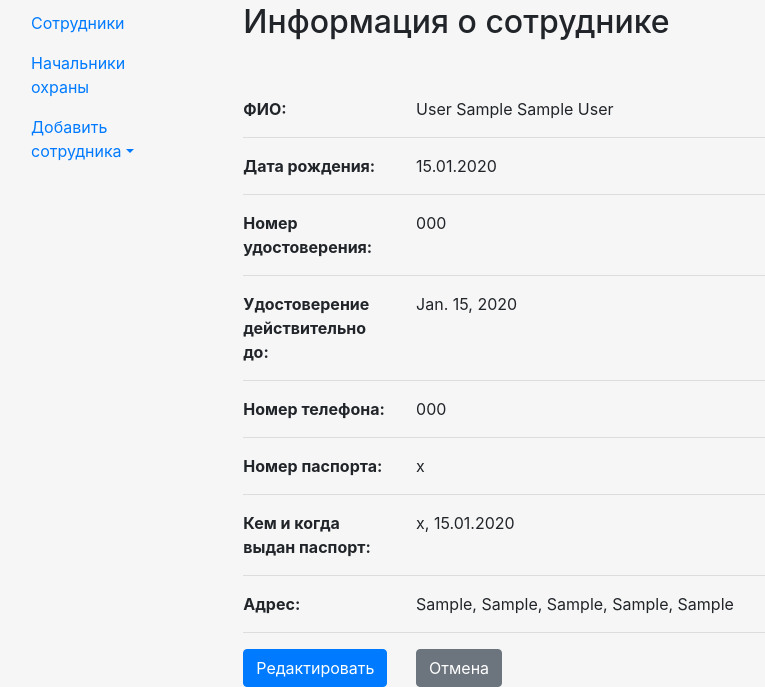
After one commit to makavelly/guardapp, a Django app: page /staff/employee/1 in a window 1280 px wide. The commit adds this page. Shown: the part 147-834 px from the top of the page, without its empty margins (0-765 px from the left). Run offline with Django 3.2, Linux system fonts and the light colour scheme; tables that the repository leaves empty hold one stand-in row (values such as "Sample post"); some libraries are stand-ins or nearby versions.

Commit message:
25.05.2018 work
1. In settings.py a date input format "%d.%m.%Y" is added to the very beginning of a DATE_INPUT_FORMATS, so this format is chosen first in forms etc.
2. File forms.py is created with the form for customizing error_messages. It's not used though.
3. In Employee model fields are created concerning guard license.
4. Employee detail, create and update views created.

```diff
--- a/staff/my_lib/views.py
+++ b/staff/my_lib/views.py
@@ -1,4 +1,5 @@
 from django.views.generic import ListView as DjangoListView
+from django.views.generic import DetailView as DjangoDetailView
 
 class ListView(DjangoListView):
     '''
@@ -16,3 +17,25 @@ class ListView(DjangoListView):
         context['field_list'] = field_list
         #context['field_list'] = self.model._meta.get_fields(include_hidden=False)
         return context
+
+class DetailView(DjangoDetailView):
+    '''
+    Enhanced DetailView which also includes the ``model`` in the context data,
+    so that the template has access to its model class.
+    '''
+
+    def fields(self):
+        return {field.verbose_name: field for field in self.model._meta.get_fields()}
+        #for field in self.model._meta.get_fields():
+        #    {field.verbose_name: "1" for field in self.model._meta.get_fields()}
+        #return self.model._meta.get_fields()
+
+    '''def get_context_data(self):
+        # Adds the model to the context data.
+        context = super(DetailView, self).get_context_data()
+        #field_list = [field for field in self.model._meta.get_fields() if field.name != 'id']
+        field_list = self.model._meta.get_fields()
+        context['field_list'] = field_list
+        #context['field_list'] = self.model._meta.get_fields(include_hidden=False)
+        return context
+	'''
--- a/staff/templates/staff/__base.html
+++ b/staff/templates/staff/__base.html
@@ -21,6 +21,7 @@
 
 <body class="body" style="background-color:#f6f6f6">
 
+	<!-- The upper navbar -->
 	<!-- nav class="navbar navbar-expand-sm navbar-dark bg-dark"-->
 	<nav class="navbar navbar-expand-sm navbar-dark" style="background-color: #204B99;">
 		<a class="navbar-brand" href="{% url 'index' %}">
@@ -32,7 +33,7 @@
 
 		<div class="collapse navbar-collapse" id="navbarNavDropdown">
 			<ul class="navbar-nav mr-auto">
-				<li class="nav-item active">
+				<li class="nav-item">
 					<a class="nav-link" href="{% url 'index' %}">Главная<span class="sr-only">(current)</span></a>
 				</li>
 				<li class="nav-item">
@@ -85,9 +86,11 @@
 		</div-->
 
 		<div class="row">
+			<!-- The sidebar to the left -->
 			<div class="col-sm-2">
 			<br>
-
+				{% block sidebar %}
+				{% comment %}
 				<div class="well bs-sidebar" id="sidebar" style="background-color:#fff">
 					<nav class="nav flex-column nav-pills">
 						<!--a class="nav-link" data-toggle="pill" href="{% url 'employees' %}">Список сотрудников</a-->
@@ -95,15 +98,19 @@
 						<a class="nav-link" data-toggle="pill" href="#">Оружие</a>
 					</nav>
 				</div>
+				{% endcomment %}
+				{% endblock %}
 			</div> <!--col-sm-2-->
+
+			<!-- Main area -->
 			<div class="col-sm-10">
 
 				<div class='container-fluid'>
 					<br>
 					{% block content %}{% endblock %}
 				</div>
-			</div>
-		</div>
+			</div> <!--col-sm-10-->
+		</div> <!--row-->
 	</div>
 	<!-- footer class="footer">
 		<div class="container-fluid">
@@ -113,10 +120,18 @@
 
 	<!-- Bootstrap core JavaScript
     ================================================== -->
-	<script src="{% static 'jquery/dist/jquery.min.js' %}"></script>
-	<script src="{% static 'popper.js/dist/popper.min.js' %}"></script>
+	<script src="{% static 'jquery/dist/jquery.slim.min.js' %}"></script>
+	<script src="{% static 'popper.js/dist/umd/popper.min.js' %}"></script>
 	<script src="{% static 'bootstrap/dist/js/bootstrap.min.js' %}"></script>
 	<script>{% block scripts %}{% endblock %}</script>
+    <script>
+      $(document).ready(function() {
+        $("#navbarNavDropdown .navbar-nav a").on("click", function(){
+          $("#navbarNavDropdown .navbar-nav").find("li.active").removeClass("active");
+          $(this).parent("li").addClass("active");
+        });
+      });
+    </script>
 
 	<!--script src="{% static 'staff/js/jquery-3.3.1.min.js' %}"></script>
 	<script src="{% static 'staff/js/popper.min.js' %}"></script>
--- /dev/null
+++ b/staff/templates/staff/employee_detail.html
@@ -0,0 +1,147 @@
+{% extends "staff/__base.html" %}
+{% load model_field_names %}
+
+{% block title %}
+<title>Информация о сотруднике</title>
+{% endblock %}
+
+
+{% block sidebar %}
+<div class="well bs-sidebar" id="sidebar" >
+  <nav class="nav flex-column">
+    <!--a class="nav-link" data-toggle="pill" href="{% url 'employees' %}">Список сотрудников</a-->
+    <a class="nav-link active"  href="{% url 'employees' %}">Сотрудники</a>
+    <a class="nav-link" href="#">Начальники охраны</a>
+    <a class="nav-link dropdown-toggle" data-toggle="dropdown" href="#" role="button" aria-haspopup="true" aria-expanded="false">Добавить сотрудника</a>
+    <div class="dropdown-menu">
+      <a class="dropdown-item" href="{% url 'employee-create' %}">рядового сотрудника</a>
+      <a class="dropdown-item" href="#">начальника охраны</a>
+    </div>
+
+  </nav>
+</div>
+<br>
+
+{% endblock %}
+
+{% block content %}
+
+  <h2>Информация о сотруднике</h2>
+    <br>
+	<br>
+
+    {% if employee %}
+	  <!--p><strong>ФИО: </strong>{{ employee.last_name }} {{ employee.first_name }} {{ employee.middle_name|default:"" }}</p>
+	  <p><strong>Дата рождения: </strong> {{ employee.date_of_birth|date:'d.m.Y' }}</p>
+	  <p><strong>Номер телефона: </strong> {{ employee.phone_number|default_if_none:"--" }}</p>
+	  <p><strong>Номер паспорта: </strong> {{ employee.passport_number|default_if_none:"--" }}</p>
+	  <p><strong>Кем и когда выдан паспорт: </strong> {{ employee.passport_issued_by|default_if_none:"кем выдан - неизвестно" }}, {{ employee.passport_issue_date|default_if_none:"когда выдан - неизвестно" }}</p>
+	  <p><strong>Адрес: </strong> {{ employee.city|default_if_none:"город неизвестен" }},
+	  {{ employee.street|default_if_none:"улица неизвестна" }},
+	  {{ employee.building|default_if_none:"номер дома неизвестен" }},
+	  {% if employee.wing %}{{ employee.wing }},{% endif %}
+	  {{ employee.apartment|default_if_none:"квартира неизвестна" }}</p-->
+
+
+  <div class="row">
+    <div class="col-sm-2">
+      <strong>ФИО: </strong>
+    </div>
+    <div class="col-sm">
+      {{ employee.last_name }} {{ employee.first_name }} {{ employee.middle_name|default:"" }}
+    </div>
+  </div>
+  <hr>
+
+  <div class="row">
+    <div class="col-sm-2">
+      <strong>Дата рождения: </strong>
+    </div>
+    <div class="col-sm">
+      {{ employee.date_of_birth|date:'d.m.Y' }}
+    </div>
+  </div>
+  <hr>
+
+  <div class="row">
+    <div class="col-sm-2">
+      <strong>Номер удостоверения: </strong>
+    </div>
+    <div class="col-sm">
+      {{ employee.license_number|default_if_none:"--"|default:"--" }}
+    </div>
+  </div>
+  <hr>
+
+  <div class="row">
+    <div class="col-sm-2">
+      <strong>Удостоверение действительно до: </strong>
+    </div>
+    <div class="col-sm">
+      {{ employee.license_valid_thru|default_if_none:"--"|default:"--" }}
+    </div>
+  </div>
+  <hr>
+
+  <div class="row">
+    <div class="col-sm-2">
+      <strong>Номер телефона: </strong>
+    </div>
+    <div class="col-sm">
+      {{ employee.phone_number|default_if_none:"--" }}
+    </div>
+  </div>
+  <hr>
+
+  <div class="row">
+    <div class="col-sm-2">
+      <strong>Номер паспорта: </strong>
+    </div>
+    <div class="col-sm">
+      {{ employee.passport_number|default_if_none:"--" }}
+    </div>
+  </div>
+  <hr>
+
+  <div class="row">
+    <div class="col-sm-2">
+      <strong>Кем и когда выдан паспорт: </strong>
+    </div>
+    <div class="col-sm">
+      {{ employee.passport_issued_by|default_if_none:"кем выдан - неизвестно" }},
+	  {% if employee.passport_issue_date %}{{ employee.passport_issue_date|date:'d.m.Y' }}{% else %}когда выдан - неизвестно{% endif %}
+    </div>
+  </div>
+  <hr>
+
+  <div class="row">
+    <div class="col-sm-2">
+      <strong>Адрес: </strong>
+    </div>
+    <div class="col-sm">
+      {{ employee.city|default_if_none:"город неизвестен" }},
+	  {{ employee.street|default_if_none:"улица неизвестна" }},
+	  {{ employee.building|default_if_none:"номер дома неизвестен" }},
+	  {% if employee.wing %}{{ employee.wing }}, {% endif %}
+	  {{ employee.apartment|default_if_none:"квартира неизвестна" }}
+    </div>
+  </div>
+  <hr>
+
+  <div class="row">
+    <div class="col-sm-2">
+      <a class="btn btn-primary" href="{% url 'employee-update' employee.id %}" role="button">Редактировать</a>
+    </div>
+    <div class="col-sm">
+      <a class="btn btn-secondary" href="{% url 'employees' %}" role="button">Отмена</a>
+    </div>
+  </div>
+
+    {% else %}
+      <p>Информация о сотруднике отсутствует</p>
+    {% endif %}
+
+
+
+
+{% endblock %}
--- a/staff/urls.py
+++ b/staff/urls.py
@@ -6,4 +6,7 @@ from django.views.generic.base import RedirectView
 urlpatterns = [
 	path('', views.index, name='index'),
 	path('employee_list/', views.EmployeeListView.as_view(), name='employees'),
+	path('employee/<int:pk>', views.EmployeeDetailView.as_view(), name='employee-detail'),
+	path('employee/create', views.EmployeeCreateView.as_view(), name='employee-create'),
+    path('employee/<int:pk>/update', views.EmployeeUpdateView.as_view(), name='employee-update'),
 ]
--- a/staff/views.py
+++ b/staff/views.py
@@ -1,11 +1,15 @@
 from django.shortcuts import render
 # replace Django ListView with our own ListView
 #from django.views.generic import ListView
+#from django.views.generic import DetailView
+from django.views.generic.edit import CreateView, UpdateView, DeleteView
 from .my_lib.views import ListView
+from .my_lib.views import DetailView
 from .models import Employee
 from .models import PageContent
 from django.forms.models import model_to_dict
-
+from django.forms import modelform_factory
+from django import forms
 
 def index(request):
 	"""
@@ -41,3 +45,66 @@ class EmployeeListView(ListView):
 	/staff/templates/staff/employee_list.html
 	"""
 	model = Employee
+
+class EmployeeDetailView(DetailView):
+	"""
+	Details of a specific guard
+	By default generic.DetailView loads the results of a query to
+	a template located in:
+	/application_name/templates/application_name/the_model_name_detail.html
+	in our case:
+	/staff/templates/staff/employee_detail.html
+	"""
+	model = Employee
+
+class EmployeeCreateView(CreateView):
+    """
+	Create a guard
+	By default generic.CreateView loads the results of a query to
+	a template located in:
+	/application_name/templates/application_name/the_model_name_form.html
+	in our case:
+	/staff/templates/staff/employee_form.html
+    Changing attribute 'template_name_suffix' to '_create_form'
+    would cause the default template_name to be
+    /staff/templates/staff/employee_create_form.html
+	"""
+    model = Employee
+    fields = '__all__'
+    template_name_suffix = '_create_form';
+
+class EmployeeUpdateView(UpdateView):
+    """
+	Update a guard
+	By default generic.UpdateView loads the results of a query to
+	a template located in:
+	/application_name/templates/application_name/the_model_name_form.html
+	in our case:
+	/staff/templates/staff/employee_form.html
+    Changing attribute 'template_name_suffix' to '_update_form'
+    would cause the default template_name to be
+    /staff/templates/staff/employee_update_form.html
+	"""
+    model = Employee
+    #fields = '__all__'
+
+    template_name_suffix = '_update_form'
+    form_class = modelform_factory(
+                                   Employee,
+                                   fields = '__all__',
+                                   error_messages={'date_of_birth':{'invalid':'Пожалуйста, укажите дату в формате дд.мм.гггг, например: 01.01.1970'}},
+                                   # Used widgets to set a date format, now format is set via DATE_INPUT_FORMATS in settings.py
+                                   #widgets= {
+                                   #          'date_of_birth':forms.DateInput(format='%d.%m.%Y', attrs={'class': 'form-control'}),
+                                   #          'passport_issue_date':forms.DateInput(format='%d.%m.%Y', attrs={'class': 'form-control'}),
+                                   #         }
+                                  )
+    '''
+    def get_initial(self):
+        """
+        Returns the initial data to use for forms on this view.
+        """
+        initial = super(EmployeeUpdateView, self).get_initial()
+        #initial['date_of_birth'] = '123'
+        return initial
+    '''
```
Also changed, not shown: guardapp/settings.py (+16 -0 lines), staff/forms.py (added, +8 -0 lines), staff/models.py (+16 -2 lines), staff/templates/staff/employee_create_form.html (added, +51 -0 lines), staff/templates/staff/employee_list.html (+80 -4 lines), staff/templates/staff/employee_update_form.html (added, +51 -0 lines), staff/migrations/0007_auto_20180523_1225.py (added), staff/migrations/0008_auto_20180524_1021.py (added), staff/migrations/0009_auto_20180524_1754.py (added), staff/migrations/0010_auto_20180525_0959.py (added).
